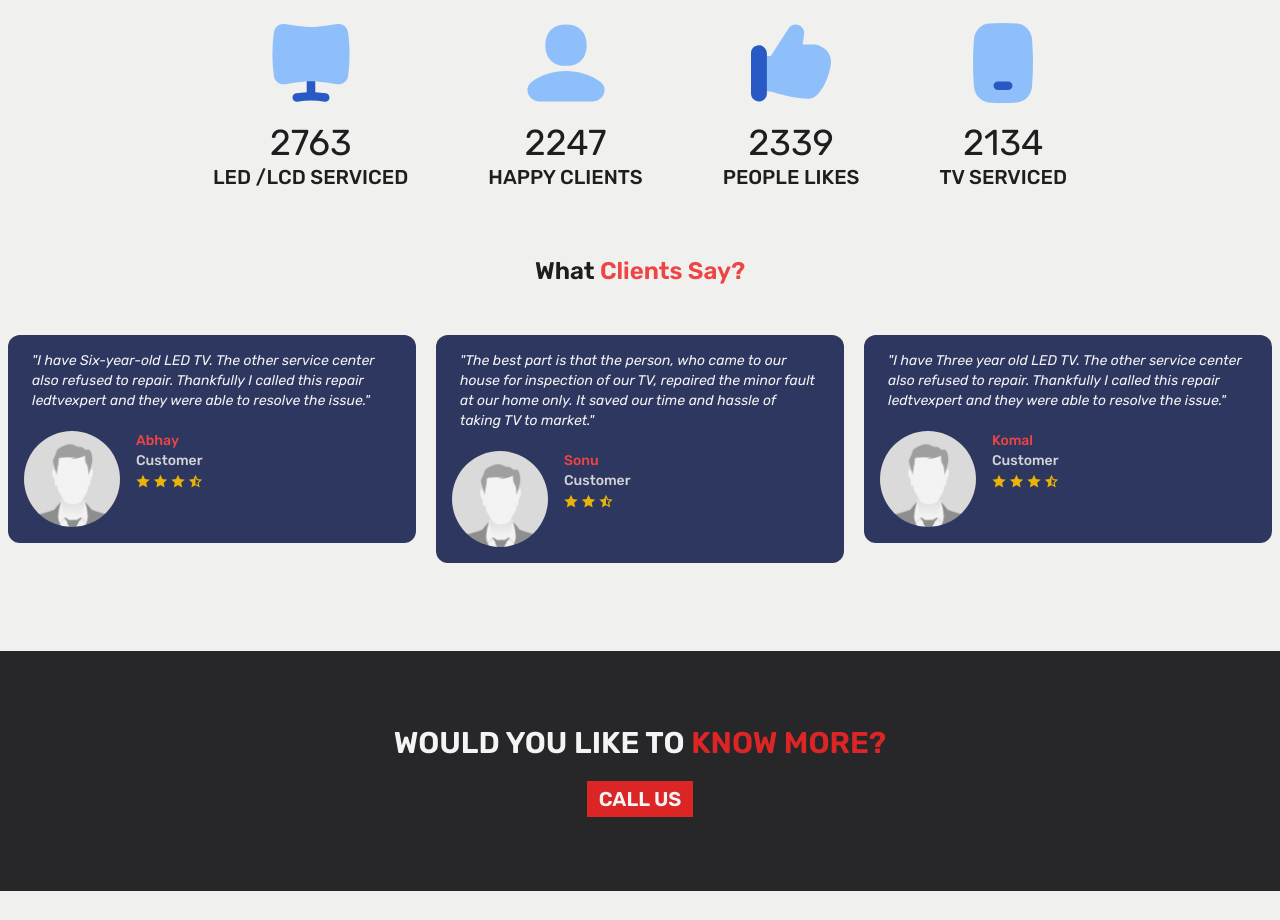
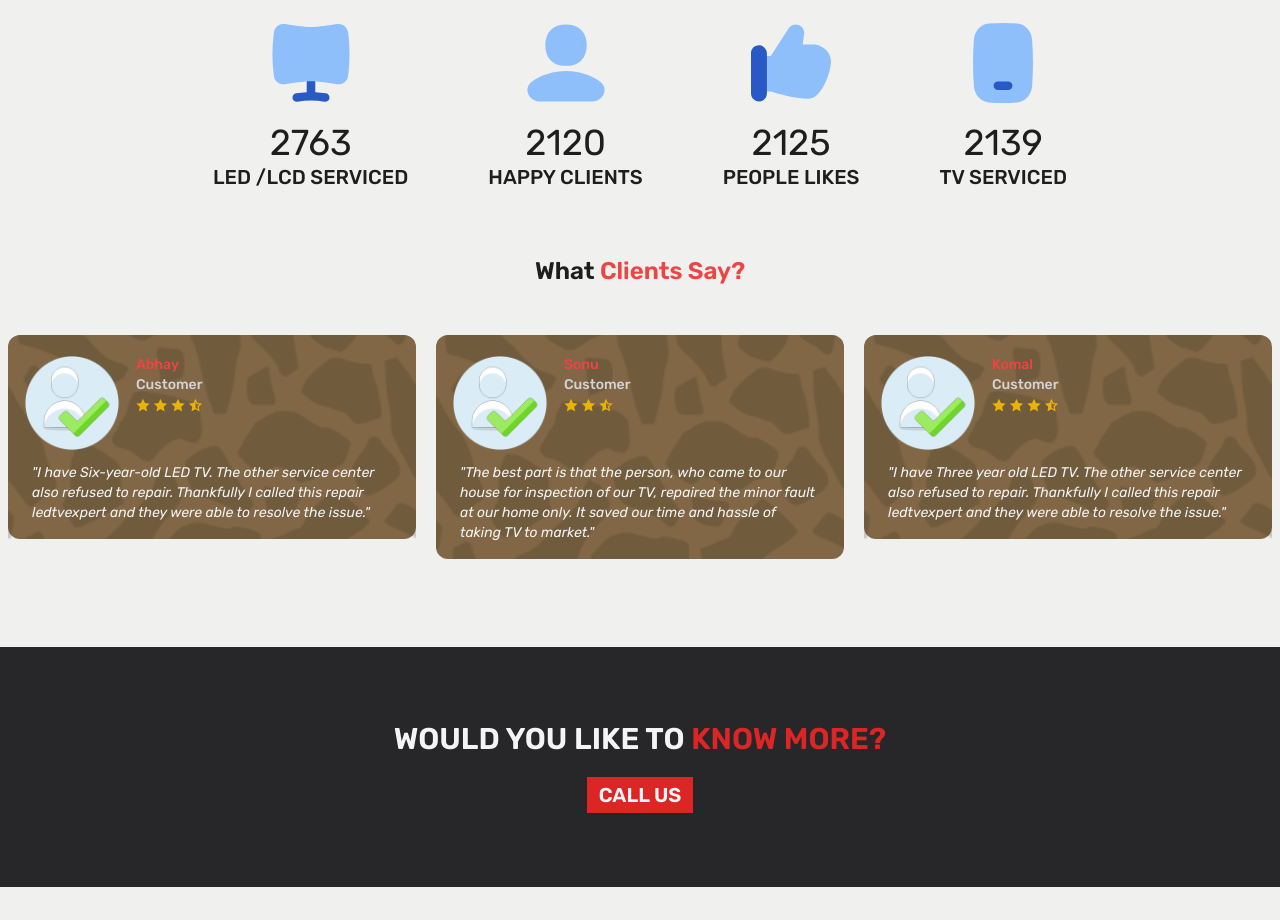
Before and after one commit to Abhay7111/ledtvexpert.in, a React (Vite) app: page / in a window 1280 px wide. Shown: the part 3540-4460 px from the top of the page. Built offline with nearby package versions, Linux system fonts and the light colour scheme.

Commit message:
what people says

```diff
--- a/src/components/comments.jsx
+++ b/src/components/comments.jsx
@@ -1,10 +1,11 @@
 import React from 'react'
+import illustration_04 from '/illustration_05.png'
 
 function Comments({comment}) {
   return (
-    <div className='commentcard bg-[#2E375F] relative w-[90vw] sm:w-1/3 p-4 rounded-xl text-zinc-100 text-sm'>
-     <p className='italic px-2 line-clamp-4 text-wrap'>"{comment.comment}"</p>
-     <div className='flex items-center mt-5'>
+    <div className='commentcard bg-[#816745] relative w-[90vw] sm:w-1/3 p-4 rounded-xl text-zinc-100 text-sm'>
+      <img className='absolute w-full h-full object-cover z-0 top-0 right-0 opacity-20' src={illustration_04} />
+     <div className='flex items-center mt-1 relative'>
           <img className='rounded-full size-24' src={comment.image} />
           <div className='flex flex-col items-start justify-start h-24 w-full px-4'>
                <h1 className='font-medium text-red-500'>{comment.name}</h1>
@@ -12,6 +13,7 @@ function Comments({comment}) {
                <i className='font-extraligh text-sm text-yellow-500'>{comment.icon._1} {comment.icon._2} {comment.icon._3} {comment.icon._4} {comment.iconh}</i>
           </div>
      </div>
+     <p className='italic px-2 line-clamp-4 mt-3 text-wrap relative'>"{comment.comment}"</p>
     </div>
   )
 }
--- a/src/components/home.jsx
+++ b/src/components/home.jsx
@@ -11,7 +11,7 @@ import customsunil from '/customsunil.jpg'
 import customsunil2 from '/customsunil2.jpg'
 import customsunil3 from '/customsunil3.jpg'
 import s5 from '/s5.png'
-import comentimg from '/1.png'
+import comentimg from '/User-img.png'
 import Comments from './comments'
 import Socialnumbers from './socialnumbers'
 import Contact from './contact'
--- a/src/components/socialnumbers.jsx
+++ b/src/components/socialnumbers.jsx
@@ -31,21 +31,21 @@ function Socialnumbers() {
      <div className=' items-center  flex flex-col'>
          <div className='w-fit flex flex-col items-center justify-center'>
            <img src={User} className='h-20'/>
-          <p className='text-4xl mt-5'><Number n={2247} /></p>
+          <p className='text-4xl mt-5'><Number n={2120} /></p>
           <h1 className='text-xl font-medium'  >HAPPY CLIENTS</h1>
          </div>
      </div>
      <div className=' items-center  flex flex-col'>
          <div className='w-fit flex flex-col items-center justify-center'>
            <img src={Like} className='h-20'/>
-          <p className='text-4xl mt-5'><Number n={2339} /></p>
+          <p className='text-4xl mt-5'><Number n={2125} /></p>
           <h1 className='text-xl font-medium'  >PEOPLE LIKES</h1>
          </div>
      </div>
      <div className=' items-center flex flex-col'>
          <div className='w-fit flex flex-col items-center justify-center'>
            <img src={Phone} className='h-20'/>
-          <p className='text-4xl mt-5'><Number n={2134} /></p>
+          <p className='text-4xl mt-5'><Number n={2139} /></p>
           <h1 className='text-xl font-medium'  >TV SERVICED</h1>
          </div>
      </div>
```
Also changed, not shown: public/User-img.png (added), public/User-img2.png (added).
